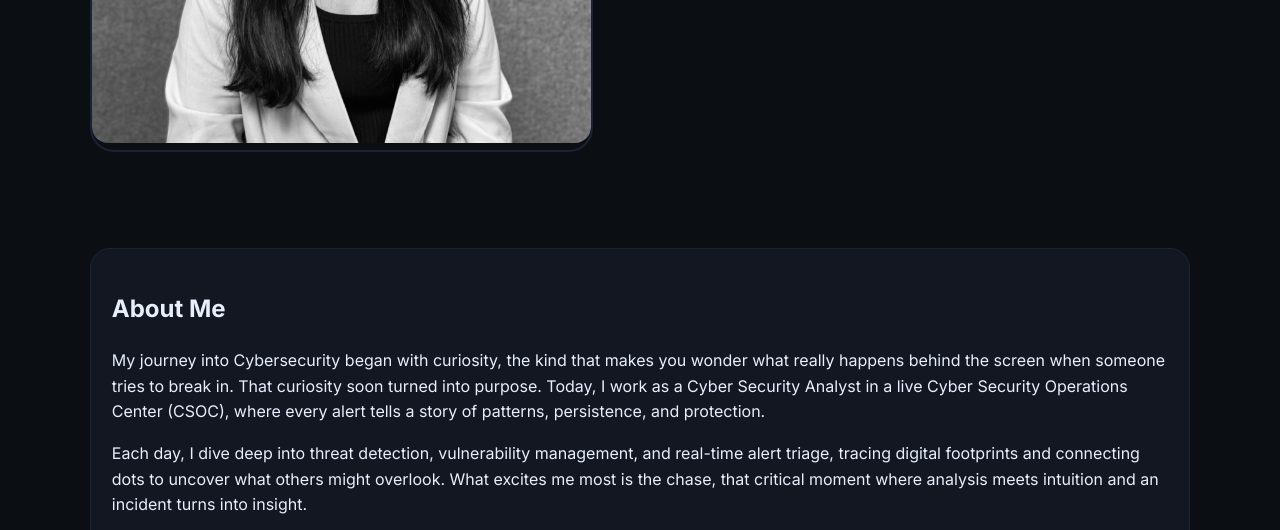
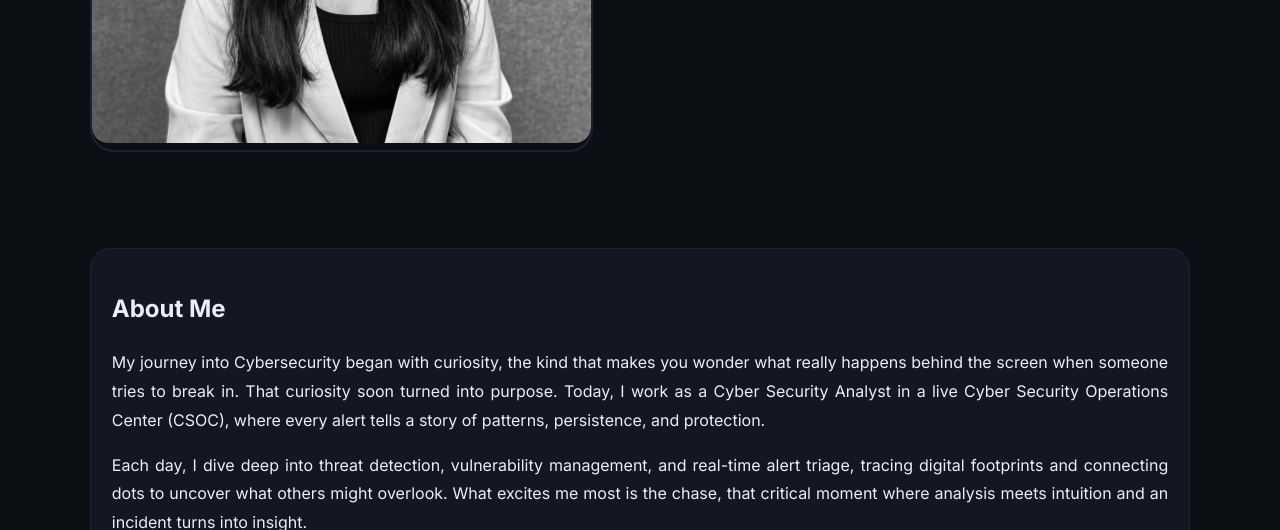
Before and after one commit to Raya013/Portfolio, a plain HTML site: page index.html in a window 1280 px wide. Shown: the part 422-952 px from the top of the page. Drawn offline with Linux system fonts and the light colour scheme.

Commit message:
Justify text in About Me section
Add text justification and line height to About Me section

```diff
--- a/index.html
+++ b/index.html
@@ -212,6 +212,12 @@
       border: none;
       border-radius: 8px;
     }
+    /* Justify text inside About Me section */
+    #about p {
+      text-align: justify;
+      line-height: 1.8;
+    }
+
 
   </style>
 </head>
```
